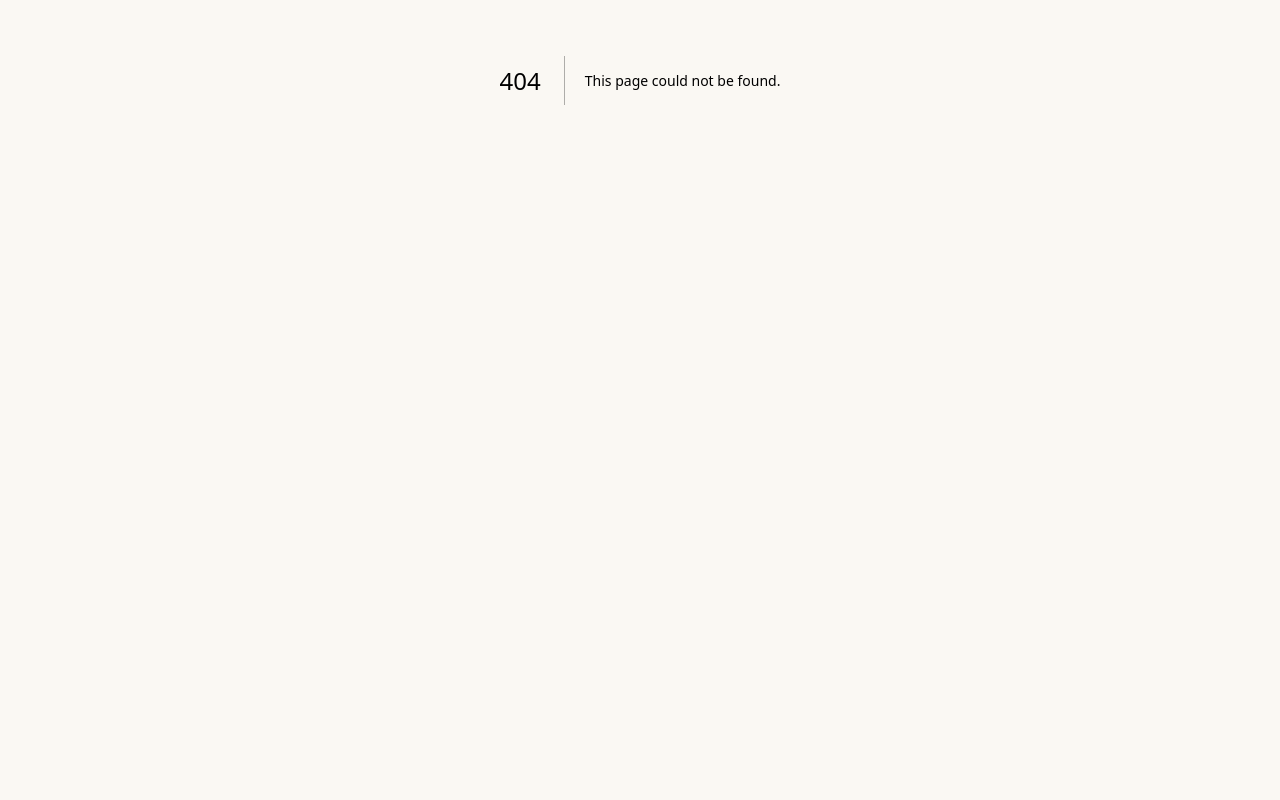
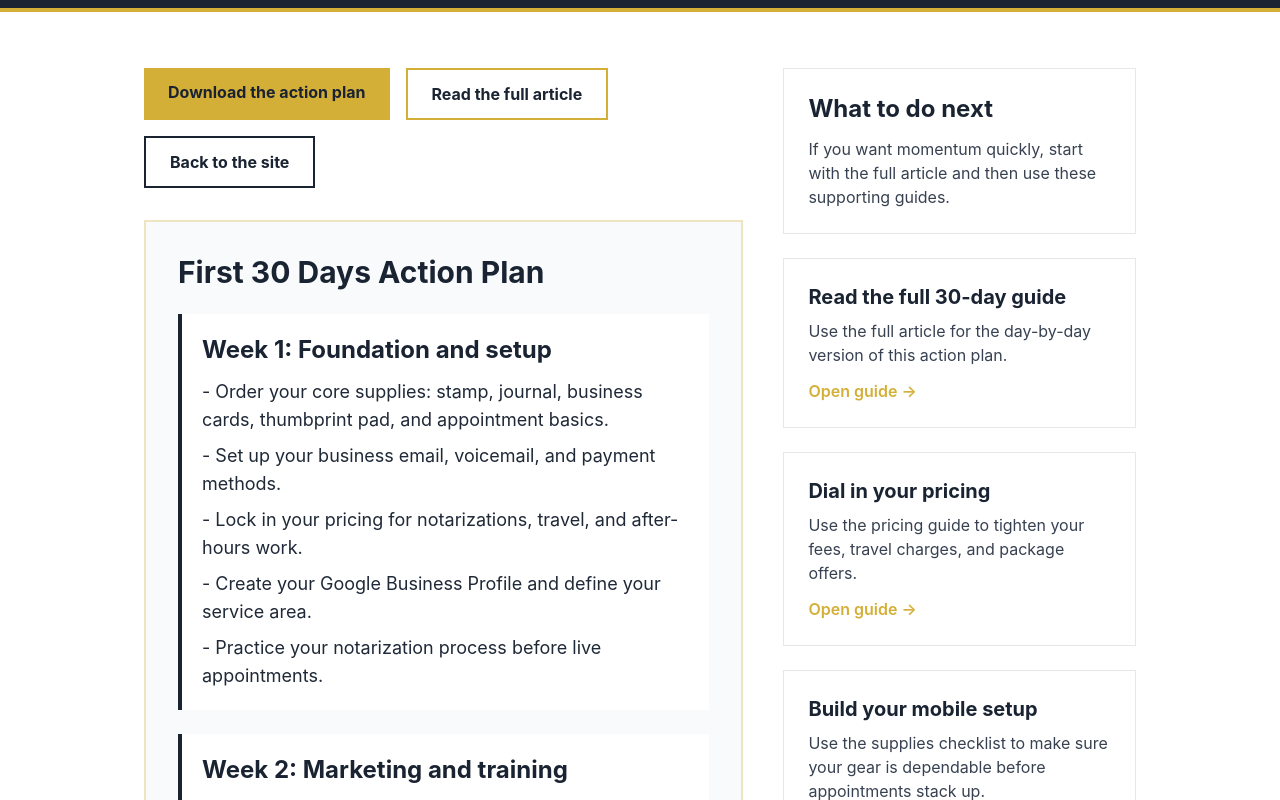
Before and after one commit to beardednotary/thebeardednotary, a Next.js app: page /thank-you in a window 1280 px wide. Before the commit this address had no page. Shown: the part 320-1120 px from the top of the page. Before the commit the page ends 800 px from the top, so only its background shows below. Built offline with nearby package versions, Linux system fonts and the light colour scheme.

Commit message:
Added thank you page

```diff
--- a/app/page.tsx
+++ b/app/page.tsx
@@ -247,9 +247,9 @@ export default function Home() {
       <section className="bg-gray-100 py-16">
         <div className="max-w-4xl mx-auto px-4 text-center">
           <EmailCapture
-            heading="Get New Notary Growth Tips by Email"
-            description="Join the list for actionable guidance on pricing, equipment, marketing, and the systems that help mobile notaries earn more."
-            buttonLabel="Subscribe"
+            heading="Get New Notary Growth Tips and the Free First 30 Days Action Plan"
+            description="Join the list for actionable guidance on pricing, equipment, marketing, and the systems that help mobile notaries earn more. You’ll also get the free First 30 Days Mobile Notary Action Plan right away."
+            buttonLabel="Get the free action plan"
             source="homepage-cta"
           />
           <div className="mt-8">
@@ -270,8 +270,8 @@ export default function Home() {
           <div className="border-b border-white/10 pb-8 mb-8">
             <EmailCapture
               heading="Stay in the loop"
-              description="Get fresh notary business tips and new guides in your inbox."
-              buttonLabel="Join free"
+              description="Get fresh notary business tips and the free First 30 Days Mobile Notary Action Plan."
+              buttonLabel="Send my action plan"
               source="footer-signup"
               compact
               className="max-w-3xl"
--- /dev/null
+++ b/app/thank-you/page.tsx
@@ -0,0 +1,156 @@
+import type { Metadata } from "next";
+import Link from "next/link";
+
+export const metadata: Metadata = {
+  title: "Thank You | The Bearded Notary",
+  description: "Download your free First 30 Days Mobile Notary Action Plan and keep building your notary business.",
+  alternates: {
+    canonical: "/thank-you",
+  },
+};
+
+const actionPlanWeeks = [
+  {
+    title: "Week 1: Foundation and setup",
+    items: [
+      "Order your core supplies: stamp, journal, business cards, thumbprint pad, and appointment basics.",
+      "Set up your business email, voicemail, and payment methods.",
+      "Lock in your pricing for notarizations, travel, and after-hours work.",
+      "Create your Google Business Profile and define your service area.",
+      "Practice your notarization process before live appointments.",
+    ],
+  },
+  {
+    title: "Week 2: Marketing and training",
+    items: [
+      "List your business on the strongest free directory and map platforms.",
+      "Add yourself to notary-specific directories for extra visibility.",
+      "Start loan signing training if that matches your income goals.",
+      "Build a ready-to-go mobile notary kit for faster response times.",
+      "Make your first outreach posts and direct local contacts.",
+    ],
+  },
+  {
+    title: "Week 3: First clients and reviews",
+    items: [
+      "Take early jobs from warm contacts and sharpen your workflow.",
+      "Complete your first notarizations and tighten your payment process.",
+      "Ask every happy client for a Google review.",
+      "Track where each lead came from so you know what is working.",
+      "Review your pricing and make small corrections where needed.",
+    ],
+  },
+  {
+    title: "Week 4: Scale and systems",
+    items: [
+      "Apply to signing companies if you are pursuing loan signings.",
+      "Double down on the marketing channels already producing responses.",
+      "Work toward your first 5 to 10 reviews.",
+      "Measure signings completed, income earned, and hours worked.",
+      "Set your month-two goals and map the next round of action steps.",
+    ],
+  },
+];
+
+const nextSteps = [
+  {
+    title: "Read the full 30-day guide",
+    href: "/first-30-days-new-notary",
+    text: "Use the full article for the day-by-day version of this action plan.",
+  },
+  {
+    title: "Dial in your pricing",
+    href: "/how-much-to-charge-mobile-notary",
+    text: "Use the pricing guide to tighten your fees, travel charges, and package offers.",
+  },
+  {
+    title: "Build your mobile setup",
+    href: "/mobile-notary-supplies",
+    text: "Use the supplies checklist to make sure your gear is dependable before appointments stack up.",
+  },
+  {
+    title: "Get found by clients",
+    href: "/free-marketing-sites-notaries",
+    text: "Start with the easiest free listings and build local visibility fast.",
+  },
+];
+
+export default function ThankYouPage() {
+  return (
+    <main className="min-h-screen bg-notary-cream">
+      <section className="border-b-4 border-notary-gold bg-notary-navy text-white">
+        <div className="mx-auto max-w-5xl px-4 py-16">
+          <p className="mb-3 text-sm font-semibold uppercase tracking-[0.2em] text-notary-gold">
+            Subscription Confirmed
+          </p>
+          <h1 className="mb-4 text-4xl font-bold md:text-5xl">Your First 30 Days Mobile Notary Action Plan is ready.</h1>
+          <p className="max-w-3xl text-lg text-gray-200">
+            Use this condensed version to stay focused during your first month, then jump into the full article when you
+            want the day-by-day details.
+          </p>
+        </div>
+      </section>
+
+      <section className="bg-white py-14">
+        <div className="mx-auto grid max-w-5xl gap-10 px-4 md:grid-cols-[1.7fr_1fr]">
+          <div>
+            <div className="mb-8 flex flex-wrap gap-4">
+              <a
+                href="/downloads/first-30-days-mobile-notary-action-plan.txt"
+                download
+                className="bg-notary-gold px-6 py-3 font-bold text-notary-navy transition hover:bg-[#c79f1f]"
+              >
+                Download the action plan
+              </a>
+              <Link
+                href="/first-30-days-new-notary"
+                className="border-2 border-notary-gold px-6 py-3 font-bold text-notary-navy transition hover:bg-notary-gold/10"
+              >
+                Read the full article
+              </Link>
+              <Link
+                href="/"
+                className="border-2 border-notary-navy px-6 py-3 font-bold text-notary-navy transition hover:bg-notary-navy hover:text-white"
+              >
+                Back to the site
+              </Link>
+            </div>
+
+            <div className="border-2 border-notary-gold/30 bg-gray-50 p-8">
+              <h2 className="mb-6 text-3xl font-bold text-notary-navy">First 30 Days Action Plan</h2>
+              <div className="space-y-6">
+                {actionPlanWeeks.map((week) => (
+                  <section key={week.title} className="border-l-4 border-notary-navy bg-white p-5">
+                    <h3 className="mb-3 text-2xl font-bold text-notary-navy">{week.title}</h3>
+                    <ul className="space-y-2 text-lg text-gray-800">
+                      {week.items.map((item) => (
+                        <li key={item}>- {item}</li>
+                      ))}
+                    </ul>
+                  </section>
+                ))}
+              </div>
+            </div>
+          </div>
+
+          <aside className="space-y-6">
+            <div className="border border-gray-200 bg-white p-6">
+              <h2 className="mb-3 text-2xl font-bold text-notary-navy">What to do next</h2>
+              <p className="text-gray-700">
+                If you want momentum quickly, start with the full article and then use these supporting guides.
+              </p>
+            </div>
+
+            {nextSteps.map((step) => (
+              <Link key={step.href} href={step.href} className="block border border-gray-200 bg-white p-6 transition hover:border-notary-gold">
+                <h3 className="mb-2 text-xl font-bold text-notary-navy">{step.title}</h3>
+                <p className="mb-3 text-gray-700">{step.text}</p>
+                <span className="font-semibold text-notary-gold">Open guide -&gt;</span>
+              </Link>
+            ))}
+          </aside>
+        </div>
+      </section>
+    </main>
+  );
+}
--- a/components/EmailCapture.tsx
+++ b/components/EmailCapture.tsx
@@ -1,5 +1,6 @@
 "use client";
 
+import { useRouter } from "next/navigation";
 import { FormEvent, useState } from "react";
 
 type EmailCaptureProps = {
@@ -9,6 +10,7 @@ type EmailCaptureProps = {
   description: string;
   buttonLabel?: string;
   source: string;
+  successRedirect?: string;
 };
 
 export default function EmailCapture({
@@ -18,8 +20,10 @@ export default function EmailCapture({
   description,
   buttonLabel = "Join the list",
   source,
+  successRedirect = "/thank-you",
 }: EmailCaptureProps) {
   const endpoint = process.env.NEXT_PUBLIC_FORMSPREE_ENDPOINT;
+  const router = useRouter();
   const [email, setEmail] = useState("");
   const [status, setStatus] = useState<"idle" | "loading" | "success" | "error">("idle");
   const [message, setMessage] = useState("");
@@ -64,6 +68,7 @@ export default function EmailCapture({
       setStatus("success");
       setMessage("Thanks. You're on the list.");
       setEmail("");
+      router.push(successRedirect);
     } catch (error) {
       setStatus("error");
       setMessage(error instanceof Error ? error.message : "Something went wrong. Please try again.");
```
Also changed, not shown: public/downloads/first-30-days-mobile-notary-action-plan.txt (added), 1 other file (tests, documents, lock files or other folders).
